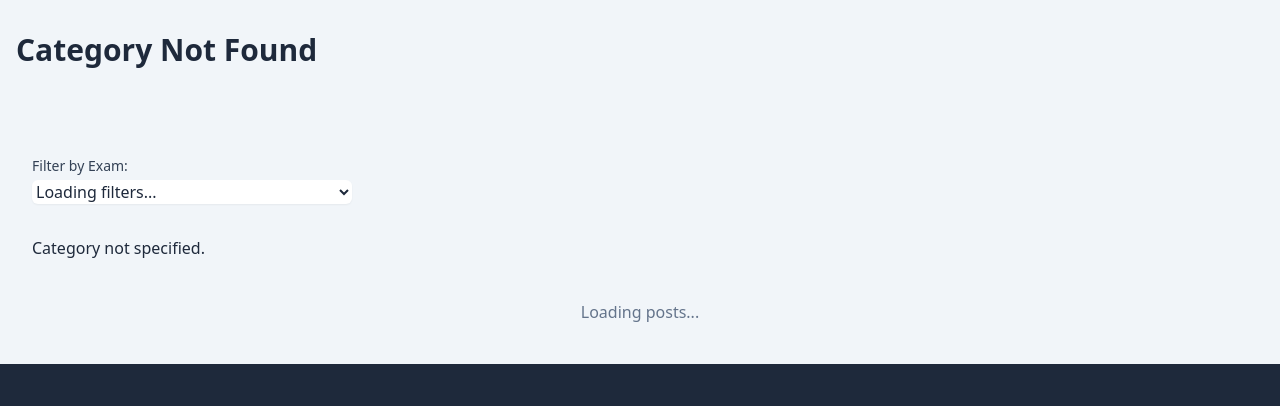
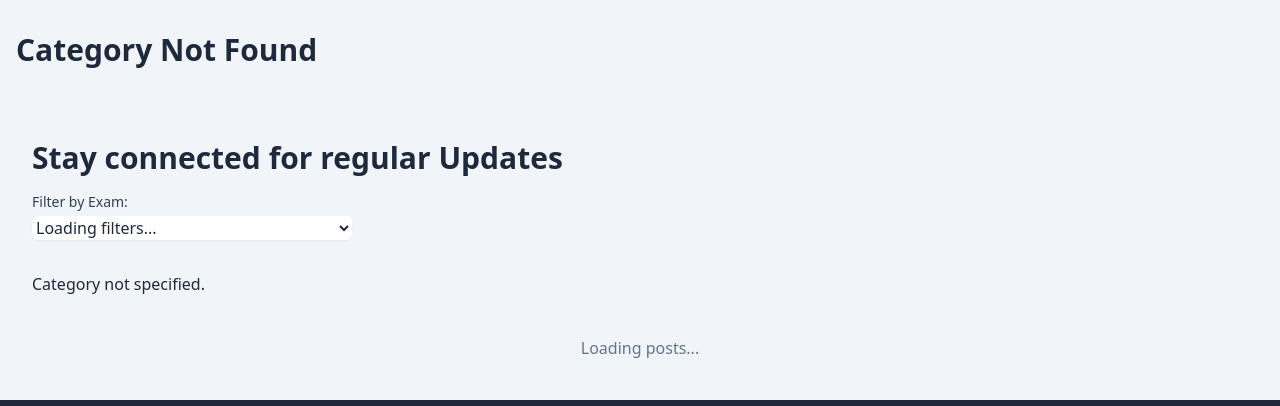
Before and after one commit to Gauravcq/ezvacancy-frontend, a plain HTML site: page category.html in a window 1280 px wide. Shown: the part 71-477 px from the top of the page. Drawn offline with nearby package versions, Linux system fonts and the light colour scheme.

Commit message:
new sections

```diff
--- a/category.html
+++ b/category.html
@@ -53,7 +53,7 @@
         <h1 id="category-title" class="text-3xl font-bold mb-8">SSC POSTS</h1>
 
 <main id="main" class="mx-auto max-w-7xl px-4 py-10">
-    <h1 id="category-title" class="text-3xl font-bold mb-4"></h1>
+    <h1 id="category-title" class="text-3xl font-bold mb-4">Stay connected for regular Updates</h1>
 
 
     <!-- === YEH NAYA FILTER DROPDOWN ADD KAREIN === -->
```
